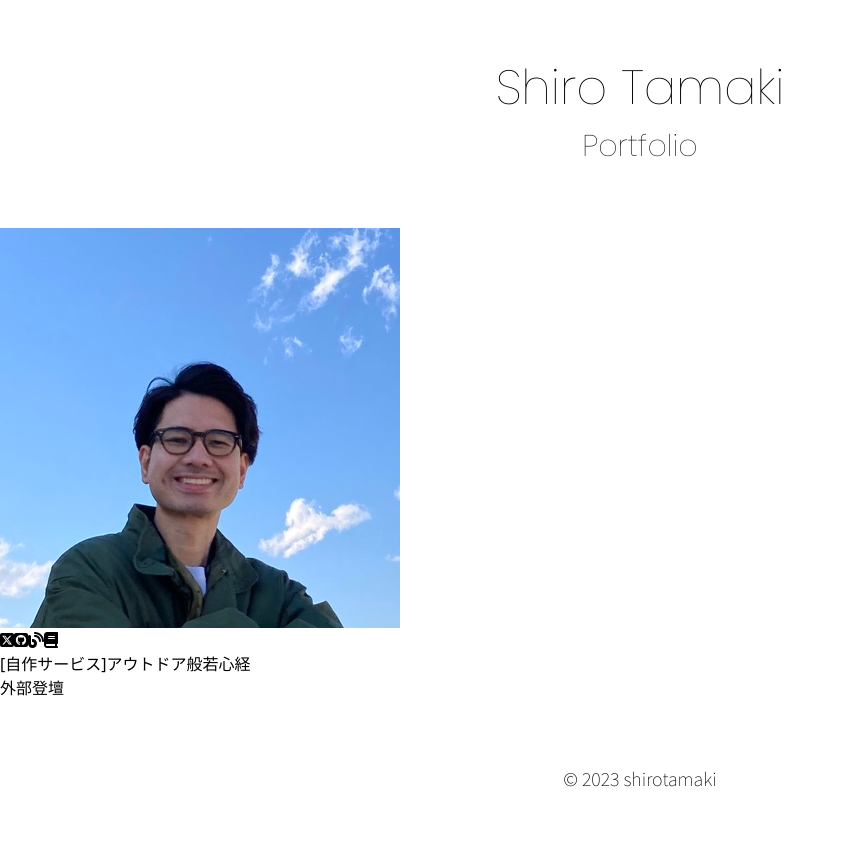
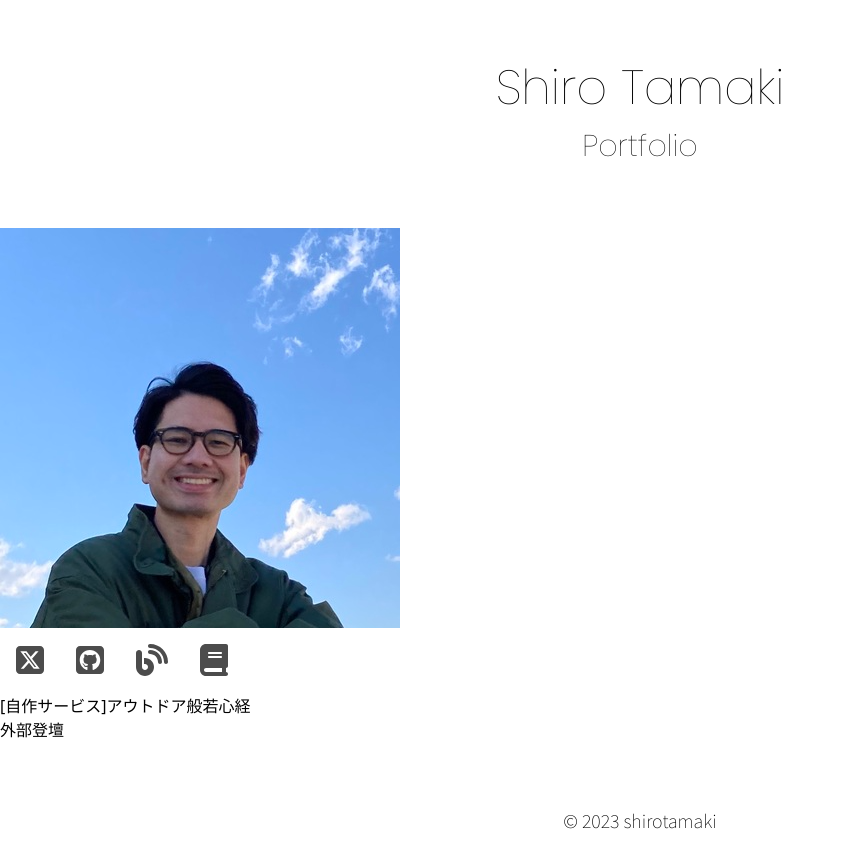
Before and after one commit to shirotamaki/shirotamaki-portfolio, a Nuxt app: page / in a window 1280 px wide. Shown: the whole page, without its empty margins (0-844 px from the left). Before the commit the page ends 824 px from the top, so only its background shows below. Built offline with nearby package versions, Linux system fonts and the light colour scheme.

Commit message:
Twitter, GitHub, はてなblog, ブクログのリンクをアイコン化し配置する

```diff
--- a/components/SocialLinks.vue
+++ b/components/SocialLinks.vue
@@ -1,8 +1,14 @@
 <template>
   <div id="icons">
-    <a v-for="link in socialLinks" :key="link.name" :href="link.url" target="blank">
-      <font-awesome-icon :icon="['fab', link.icon]" />
-      <font-awesome-icon :icon="['fas', link.icon]" />
+    <a
+      v-for="link in socialLinks"
+      :key="link.name"
+      :href="link.url"
+      target="_blank"
+      class="hover:opacity-75 transition-all duration-100"
+    >
+      <font-awesome-icon :icon="['fab', link.icon]" class="icon-style" />
+      <font-awesome-icon :icon="['fas', link.icon]" class="icon-style" />
     </a>
   </div>
 </template>
@@ -13,7 +19,6 @@ const socialLinks = [
     name: 'X',
     url: 'https://twitter.com/tamaki460',
     icon: 'square-x-twitter',
-
   },
   {
     name: 'GitHub',
@@ -35,6 +40,12 @@ const socialLinks = [
 
 <style>
 a {
-  text-decoration:none
+  text-decoration: none;
+}
+
+.icon-style {
+  color: #4c4c4c;
+  font-size: 32px;
+  margin: 16px;
 }
 </style>
```
